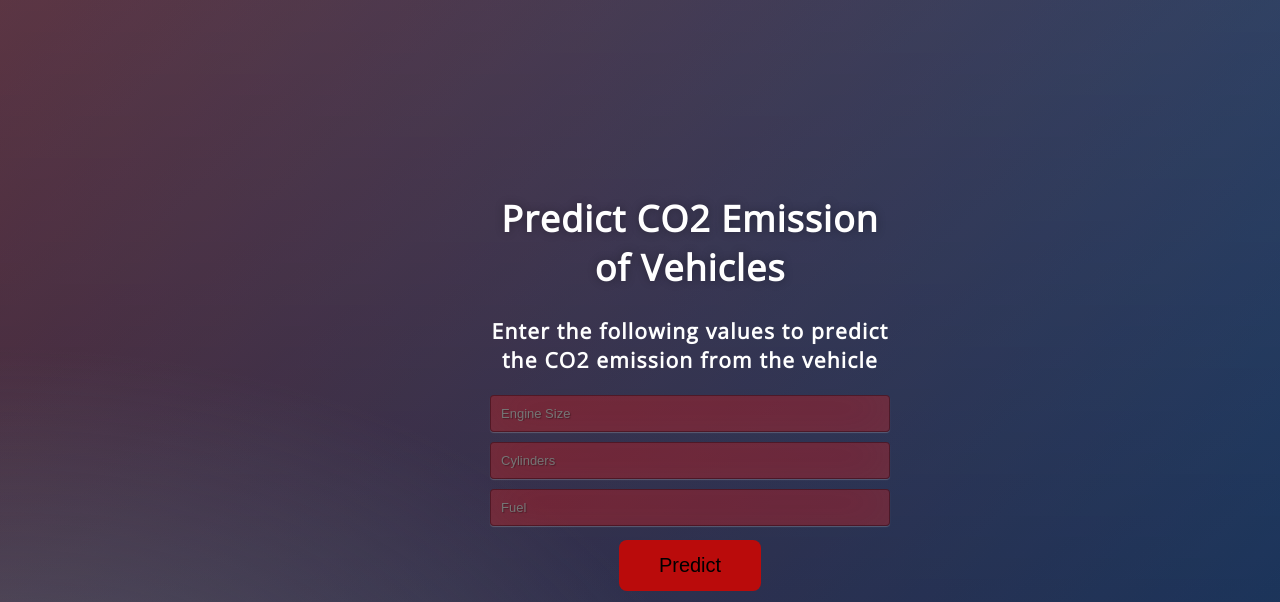
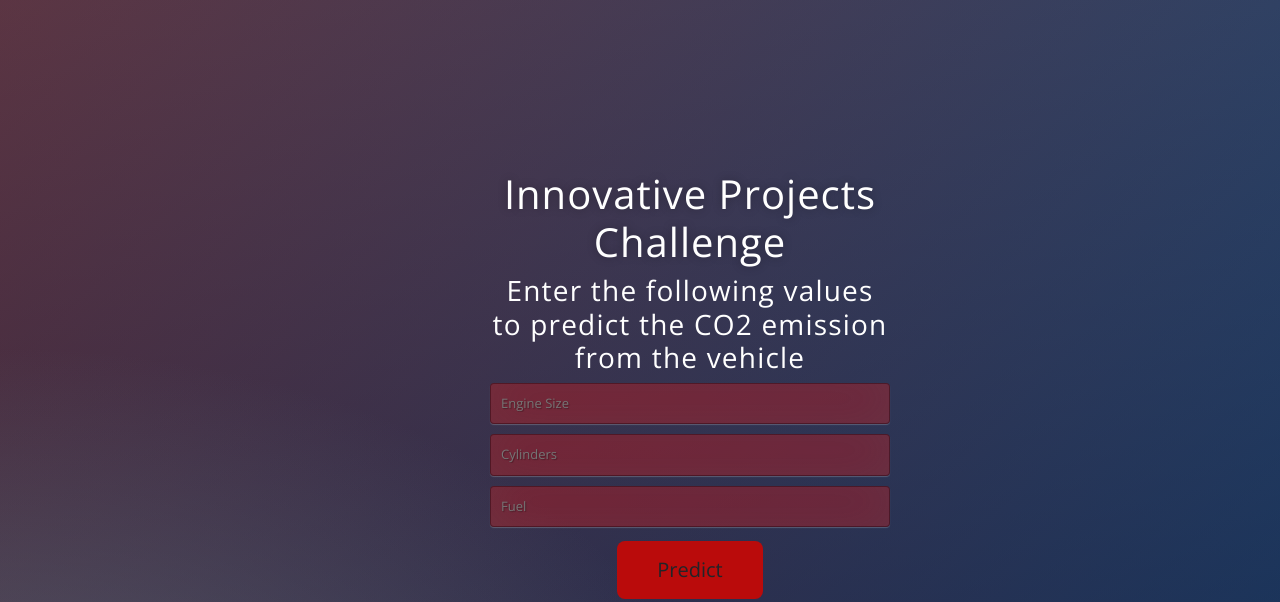
Before and after one commit to tsopgniduhamel/InnovativeProjectChallenge, a Flask app: page / in a window 1280 px wide. Shown: the top 602 px of the page. Run offline with Flask 2, Linux system fonts and the light colour scheme; parts of the project's set-up code (start-up, migrations or seed data) failed here and were passed over.

Commit message:
modification du titre du fichier html

```diff
--- a/templates/index.html
+++ b/templates/index.html
@@ -8,13 +8,14 @@
 <link href='https://fonts.googleapis.com/css?family=Arimo' rel='stylesheet' type='text/css'>
 <link href='https://fonts.googleapis.com/css?family=Hind:300' rel='stylesheet' type='text/css'>
 <link href='https://fonts.googleapis.com/css?family=Open+Sans+Condensed:300' rel='stylesheet' type='text/css'>
+<link href="https://cdn.jsdelivr.net/npm/bootstrap@5.0.0-beta2/dist/css/bootstrap.min.css" rel="stylesheet" integrity="sha384-BmbxuPwQa2lc/FVzBcNJ7UAyJxM6wuqIj61tLrc4wSX0szH/Ev+nYRRuWlolflfl" crossorigin="anonymous">
 <link rel="stylesheet" href="{{ url_for('static', filename='css/style.css') }}">
 
 </head>
 
 <body>
  <div class="login">
-	<h1>Predict CO2 Emission of Vehicles</h1>
+	<h1>Innovative Projects Challenge</h1>
      <h3> Enter the following values to predict the CO2 emission from the vehicle</h3>
 
      <!-- Main Input For Receiving Query to our ML -->
@@ -33,5 +34,6 @@
  </div>
 
 
+<script src="https://cdn.jsdelivr.net/npm/bootstrap@5.0.0-beta2/dist/js/bootstrap.bundle.min.js" integrity="sha384-b5kHyXgcpbZJO/tY9Ul7kGkf1S0CWuKcCD38l8YkeH8z8QjE0GmW1gYU5S9FOnJ0" crossorigin="anonymous"></script>
 </body>
 </html>
```
